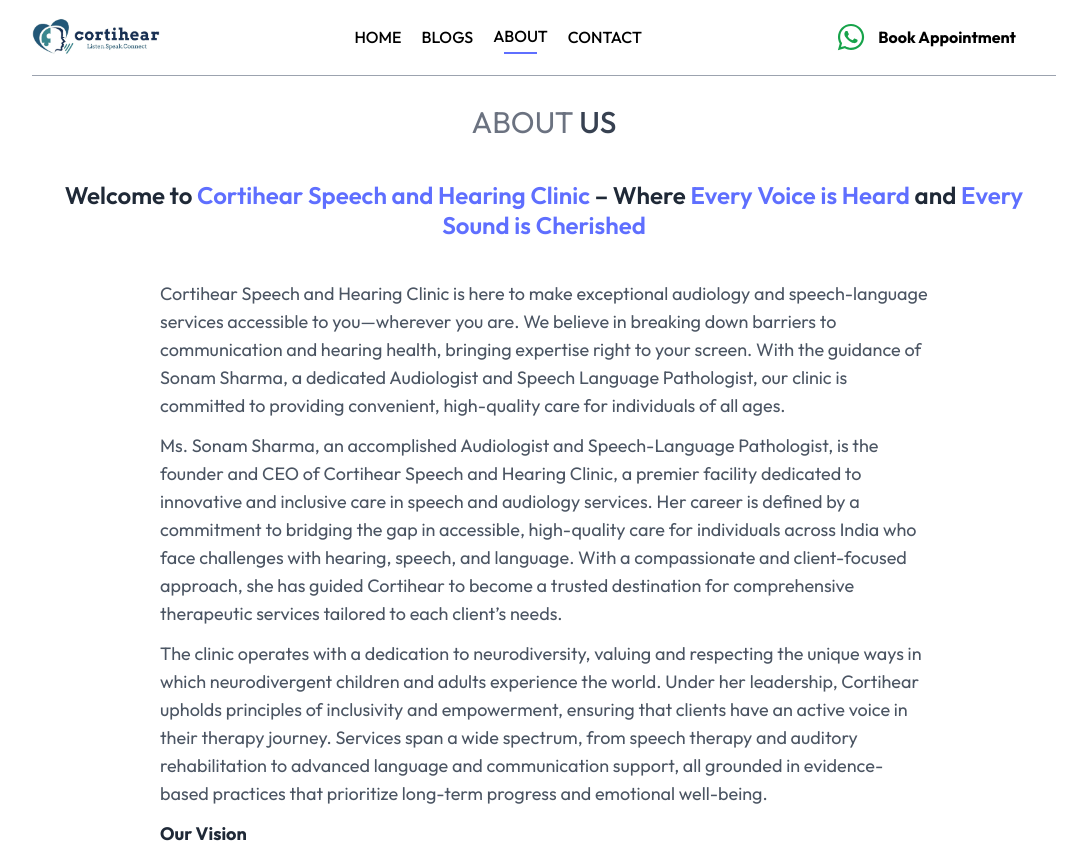
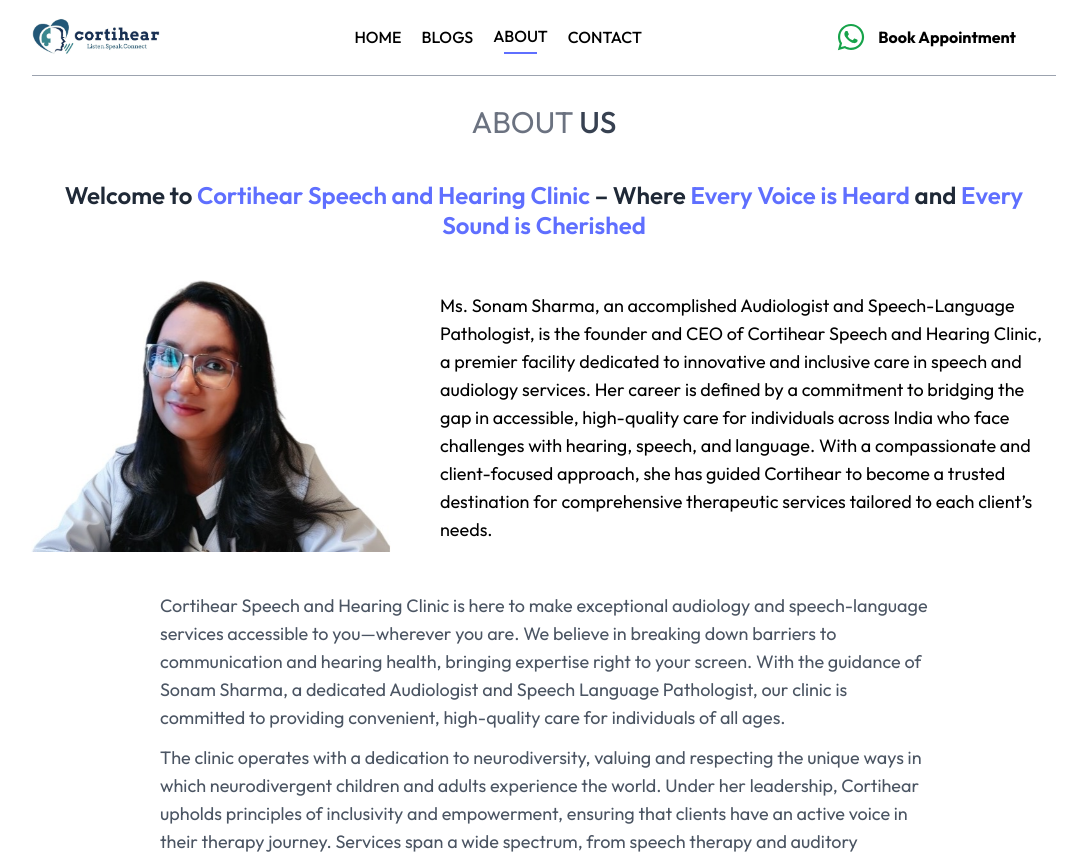
Before and after one commit to lokeshloki3/clinic, a React (Vite) app: page /about-us in a window 1280 px wide. Shown: the top 854 px of the page, without its empty margins (96-1183 px from the left). Built offline with nearby package versions, Linux system fonts and the light colour scheme.

Commit message:
about updated

```diff
--- a/src/assets/assets.js
+++ b/src/assets/assets.js
@@ -1,7 +1,7 @@
 import header_img from "./header_img.png";
 // import header_img from "./header_imgg.jpg";
 import contact_image from "./contact_image.png";
-import about_image from "./about_image.png";
+import about_image from "./about_image.jpg";
 import dropdown_icon from "./dropdown_icon.svg";
 import menu_icon from "./menu_icon.svg";
 import cross_icon from "./cross_icon.png";
--- a/src/components/Header.jsx
+++ b/src/components/Header.jsx
@@ -1,5 +1,5 @@
 import { assets } from "../assets/assets";
-import "../index.css"
+import "../index.css";
 
 const Header = ({ setIsModalOpen }) => {
 
--- a/src/pages/About.jsx
+++ b/src/pages/About.jsx
@@ -1,4 +1,5 @@
 import { assets } from "../assets/assets";
+import "../index.css";
 
 const About = () => {
   return (
@@ -16,12 +17,23 @@
         </strong>
       </div>
 
-      <div className="my-10 flex flex-col md:flex-row gap-12">
-        {/* <img
-          className="w-full md:max-w-[360px]"
-          src={assets.about_image}
-          alt="About Cortihear"
-        /> */}
+      <div>
+        <div className="my-10 flex flex-col md:flex-row gap-12">
+          <img
+            className="w-full md:max-w-[360px] animate-left-right"
+            src={assets.about_image}
+            alt="About Cortihear"
+          />
+          <p className="text-base md:text-lg md:mt-3">
+              Ms. Sonam Sharma, an accomplished Audiologist and Speech-Language Pathologist,
+              is the founder and CEO of Cortihear Speech and Hearing Clinic, a premier facility
+              dedicated to innovative and inclusive care in speech and audiology services.
+              Her career is defined by a commitment to bridging the gap in accessible, high-quality
+              care for individuals across India who face challenges with hearing, speech, and language.
+              With a compassionate and client-focused approach, she has guided Cortihear to become a
+              trusted destination for comprehensive therapeutic services tailored to each client’s needs.
+          </p>
+        </div>
         <div className="flex flex-col justify-center gap-3 md:w-3/4 mx-auto text-sm text-gray-600">
           <p className="text-base md:text-lg">
             Cortihear Speech and Hearing Clinic is here to make exceptional audiology and
@@ -30,15 +42,6 @@
             screen. With the guidance of Sonam Sharma, a dedicated Audiologist and Speech Language
             Pathologist, our clinic is committed to providing convenient, high-quality care for
             individuals of all ages.
-          </p>
-          <p className="text-base md:text-lg">
-            Ms. Sonam Sharma, an accomplished Audiologist and Speech-Language Pathologist,
-            is the founder and CEO of Cortihear Speech and Hearing Clinic, a premier facility
-            dedicated to innovative and inclusive care in speech and audiology services.
-            Her career is defined by a commitment to bridging the gap in accessible, high-quality
-            care for individuals across India who face challenges with hearing, speech, and language.
-            With a compassionate and client-focused approach, she has guided Cortihear to become a
-            trusted destination for comprehensive therapeutic services tailored to each client’s needs.
           </p>
           <p className="text-base md:text-lg">
             The clinic operates with a dedication to neurodiversity, valuing and respecting the
```
Also changed, not shown: src/assets/about_image.jpg (renamed from src/assets/header_imgg.jpg).
